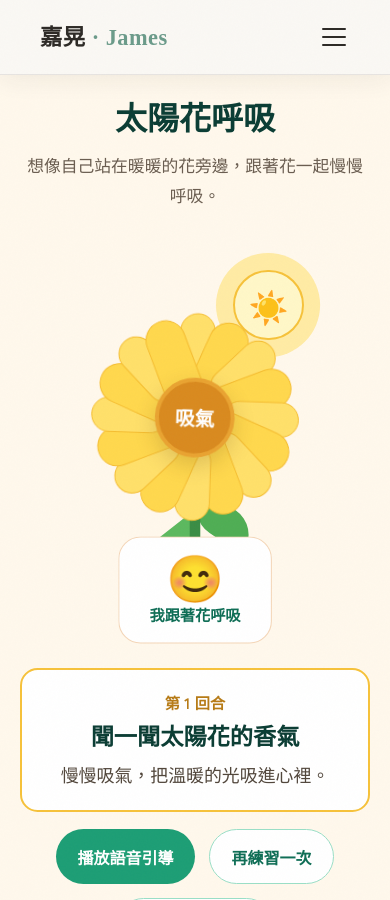
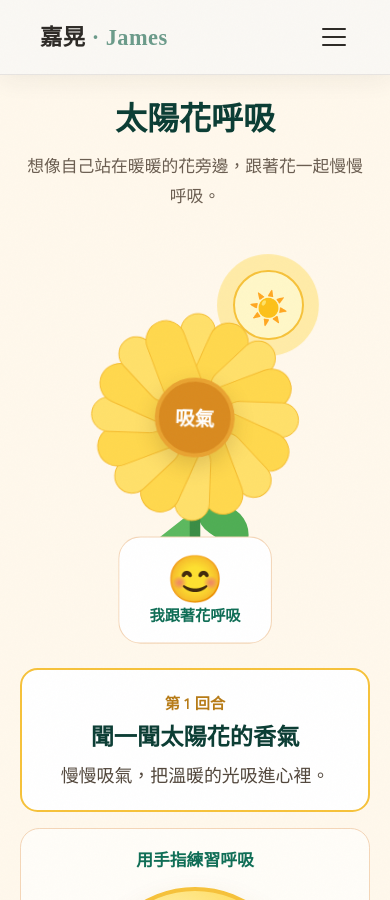
Before and after one commit to gahanglee/gahanglee.github.io, a Jekyll site: the page built from pages/sunflower-breathing.html, in a window 390 px wide and 900 px high. Built offline with Jekyll 4.4.1, drawn with Linux system fonts in a browser that asks for light colours.

Commit message:
Add press-and-hold breathing interaction

```diff
--- a/pages/sunflower-breathing.html
+++ b/pages/sunflower-breathing.html
@@ -218,6 +218,62 @@ permalink: /sunflower-breathing/
     margin-top: 0.45rem;
   }
 
+  .press-card {
+    width: min(100%, 620px);
+    margin: 1rem auto 0;
+    border-radius: 1.2rem;
+    background: #fffdf8;
+    border: 1.5px solid #f4d6b8;
+    padding: 1rem;
+    text-align: center;
+  }
+
+  .press-title {
+    color: #0f6e56;
+    font-weight: 900;
+    font-size: 1.05rem;
+    margin-bottom: 0.8rem;
+  }
+
+  .press-button {
+    width: min(72vw, 13rem);
+    aspect-ratio: 1;
+    border-radius: 999px;
+    border: 4px solid #f6c23a;
+    background: radial-gradient(circle at 35% 30%, #fff7c8, #ffd84d 58%, #e9a331);
+    box-shadow: 0 14px 28px rgba(153, 98, 22, 0.18);
+    color: #0b3d34;
+    font-family: var(--sans);
+    font-weight: 900;
+    font-size: clamp(1.3rem, 5vw, 1.8rem);
+    cursor: pointer;
+    touch-action: none;
+    transition: transform 1.8s ease-in-out, box-shadow 1.8s ease-in-out;
+  }
+
+  .press-button.is-pressing {
+    transform: scale(1.18);
+    box-shadow: 0 20px 38px rgba(153, 98, 22, 0.25);
+  }
+
+  .press-hint {
+    color: #6a5d50;
+    font-size: 0.98rem;
+    margin-top: 0.75rem;
+  }
+
+  .flower-head.manual-inhale {
+    animation: none;
+    transform: scale(1.16) rotate(2deg);
+    transition: transform 2.4s ease-in-out;
+  }
+
+  .flower-head.manual-exhale {
+    animation: none;
+    transform: scale(0.9) rotate(-2deg);
+    transition: transform 3.2s ease-in-out;
+  }
+
   .breathing-actions {
     display: flex;
     justify-content: center;
@@ -327,7 +383,7 @@ permalink: /sunflower-breathing/
       <div class="breathing-sun">☀️</div>
 
       <div class="flower-wrap">
-        <div class="flower-head" aria-hidden="true">
+        <div class="flower-head" id="flower-head" aria-hidden="true">
           <span class="petal" style="transform: rotate(0deg) translateY(-4.15rem);"></span>
           <span class="petal" style="transform: rotate(22.5deg) translateY(-3.65rem);"></span>
           <span class="petal" style="transform: rotate(45deg) translateY(-4.15rem);"></span>
@@ -361,6 +417,12 @@ permalink: /sunflower-breathing/
       <div class="round-text" id="round-text">第 1 回合</div>
       <h2 class="guide-title" id="guide-title">聞一聞太陽花的香氣</h2>
       <p class="guide-sentence" id="guide-sentence">慢慢吸氣，把溫暖的光吸進心裡。</p>
+    </section>
+
+    <section class="press-card">
+      <div class="press-title">用手指練習呼吸</div>
+      <button class="press-button" id="press-button" type="button">按住吸氣</button>
+      <p class="press-hint">按住時慢慢吸氣，放開時慢慢吐氣。</p>
     </section>
 
     <div class="breathing-actions">
@@ -518,6 +583,37 @@ permalink: /sunflower-breathing/
     label.textContent = '完成';
   }
 
+  function startManualInhale() {
+    practiceRun += 1;
+    window.clearTimeout(timer);
+    window.clearTimeout(manualReleaseTimer);
+    window.speechSynthesis?.cancel();
+    if (ambientEnabled) startAmbientSound();
+    flowerHead.classList.remove('manual-exhale');
+    flowerHead.classList.add('manual-inhale');
+    pressButton.classList.add('is-pressing');
+    pressButton.textContent = '吸氣';
+    label.textContent = '吸氣';
+    round.textContent = '手指呼吸';
+    title.textContent = '按住，慢慢吸氣';
+    sentence.textContent = '感覺花慢慢打開，空氣慢慢進來。';
+  }
+
+  function startManualExhale() {
+    flowerHead.classList.remove('manual-inhale');
+    flowerHead.classList.add('manual-exhale');
+    pressButton.classList.remove('is-pressing');
+    pressButton.textContent = '放開吐氣';
+    label.textContent = '吐氣';
+    title.textContent = '放開，慢慢吐氣';
+    sentence.textContent = '感覺花慢慢收回來，身體也慢慢放鬆。';
+    window.clearTimeout(manualReleaseTimer);
+    manualReleaseTimer = window.setTimeout(() => {
+      pressButton.textContent = '按住吸氣';
+      stopAmbientSound();
+    }, 3200);
+  }
+
   async function startVoicedPractice(runId) {
     startAmbientSound();
     await speakText(introText, false);
@@ -565,8 +661,12 @@ permalink: /sunflower-breathing/
     practiceRun += 1;
     const runId = practiceRun;
     window.clearTimeout(timer);
+    window.clearTimeout(manualReleaseTimer);
     window.speechSynthesis?.cancel();
     stopAmbientSound();
+    flowerHead.classList.remove('manual-inhale', 'manual-exhale');
+    pressButton.classList.remove('is-pressing');
+    pressButton.textContent = '按住吸氣';
     currentIndex = 0;
     setStep(currentIndex);
     if (withVoice) {
```
Also changed, not shown: other parts of pages/sunflower-breathing.html (+25 -0 lines).
